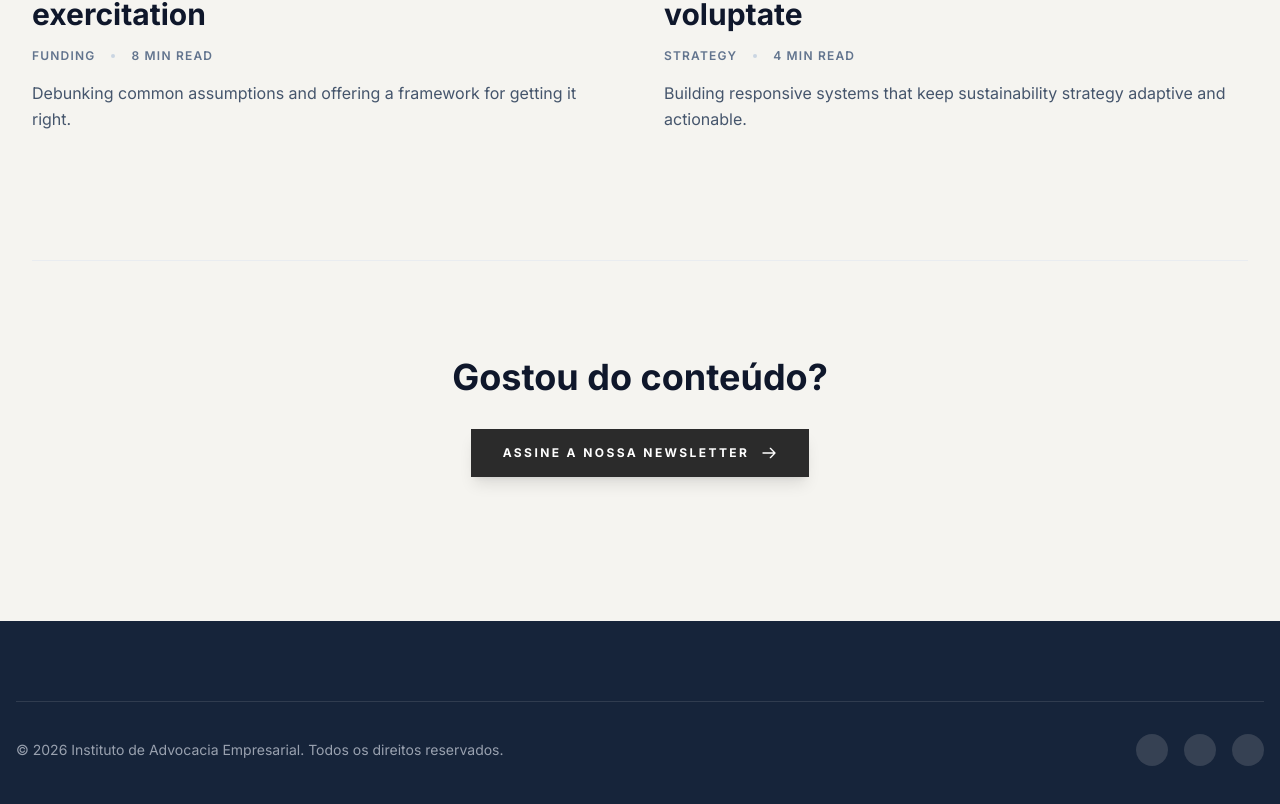
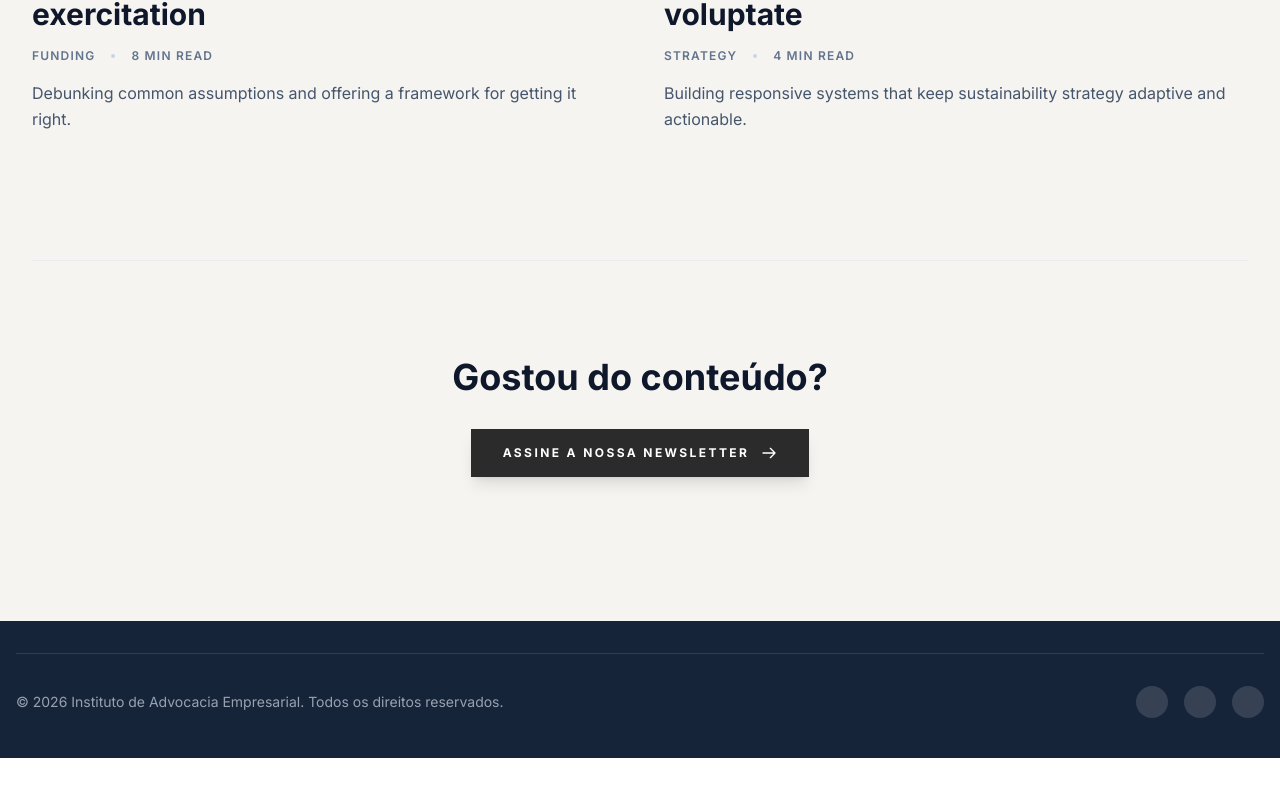
Before and after one commit to HelenaLannes18/IAE, a Next.js app: page /blog in a window 1280 px wide. Shown: the part 2545-3349 px from the top of the page. After the commit the page ends 3303 px from the top, so only its background shows below. Built offline with nearby package versions, Linux system fonts and the light colour scheme.

Commit message:
fix: margin-top footer

```diff
--- a/components/Footer.tsx
+++ b/components/Footer.tsx
@@ -1,6 +1,6 @@
 export default function Footer() {
     return (
-        <footer className="bg-[#16243A] pt-20 pb-10 px-4">
+        <footer className="bg-[#16243A] pt-8 pb-10 px-4">
 
 
             <div className="max-w-7xl mx-auto border-t border-gray-600/50 pt-8 flex flex-col md:flex-row justify-between items-center text-sm text-gray-400">
```
